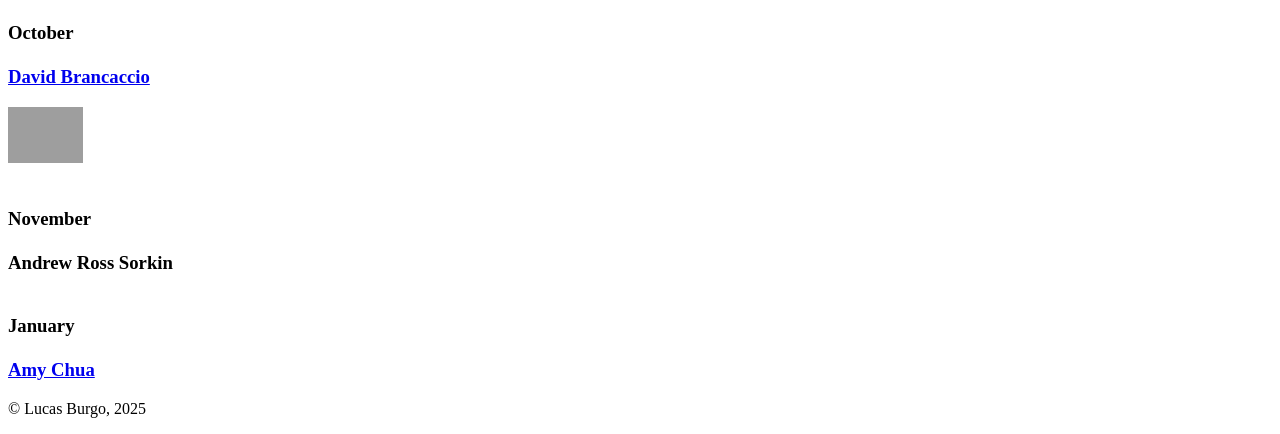
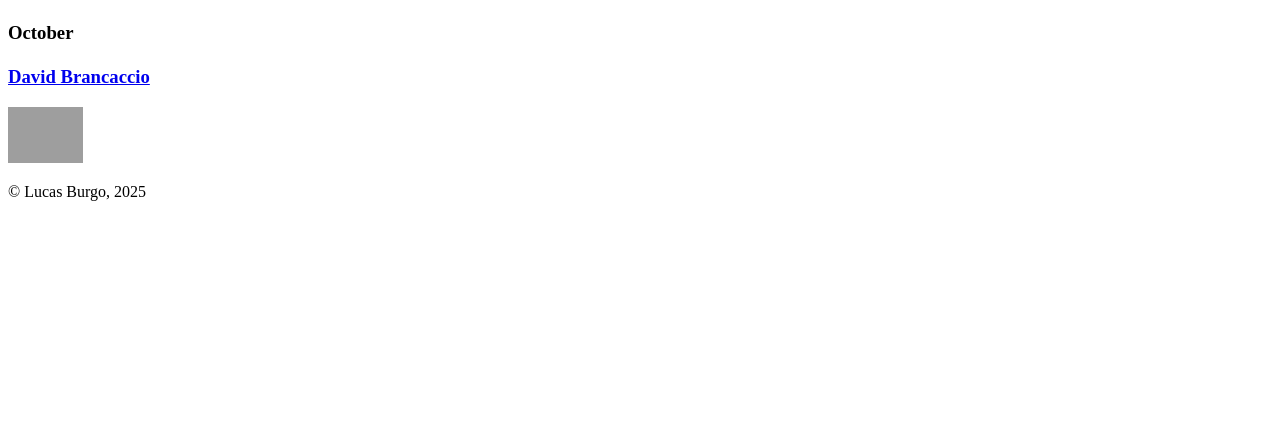
Before and after one commit to LucasBurgo/A05, a plain HTML site: page index.html in a window 1280 px wide. Shown: the part 542-976 px from the top of the page. After the commit the page ends 800 px from the top, so only its background shows below. Drawn offline with Linux system fonts and the light colour scheme; grey boxes are pictures that could not be loaded.

Commit message:
Update index.html

```diff
--- a/index.html
+++ b/index.html
@@ -19,14 +19,6 @@
       <a href=sorkin.html><br>David Brancaccio</br></a>
     </h3>
     <img src="https://aspenideasfestival.imgix.net/d50242b5-2874-48f3-b253-7e4f6c708e03/Brancaccio_David_AIF2018_0.jpg?auto=compress%2Cformat&fit=min&fm=jpg&q=80&rect=0%2C0%2C1000%2C1000" width="75">
-    <h3>
-      <br>November</br>
-      <aa href=sorkin.html><br>Andrew Ross Sorkin</br></a>
-    </h3>
-    <h3>
-      <br>January</br>
-      <a href=sorkin.html><br>Amy Chua</br></a>
-    </h3>
     <p>&copy; Lucas Burgo, 2025</p>
   </body>
 </html>
```
